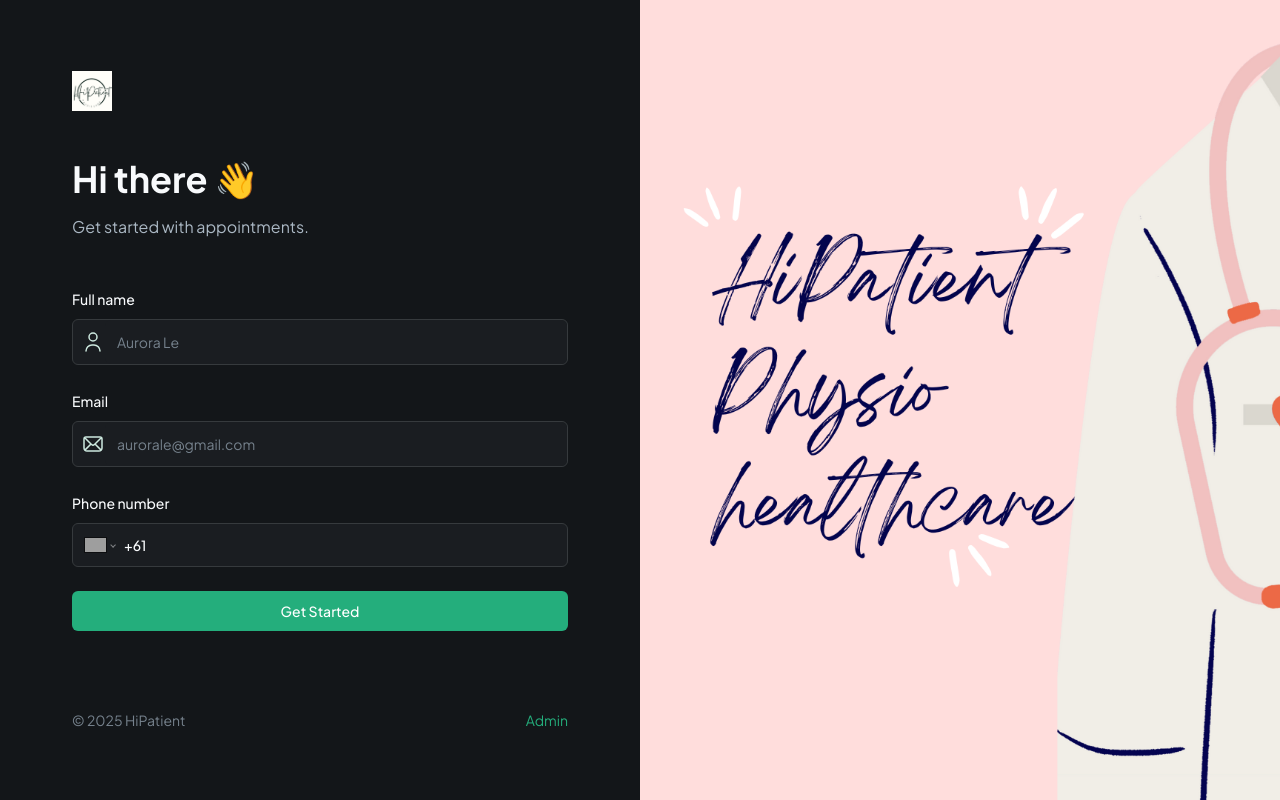
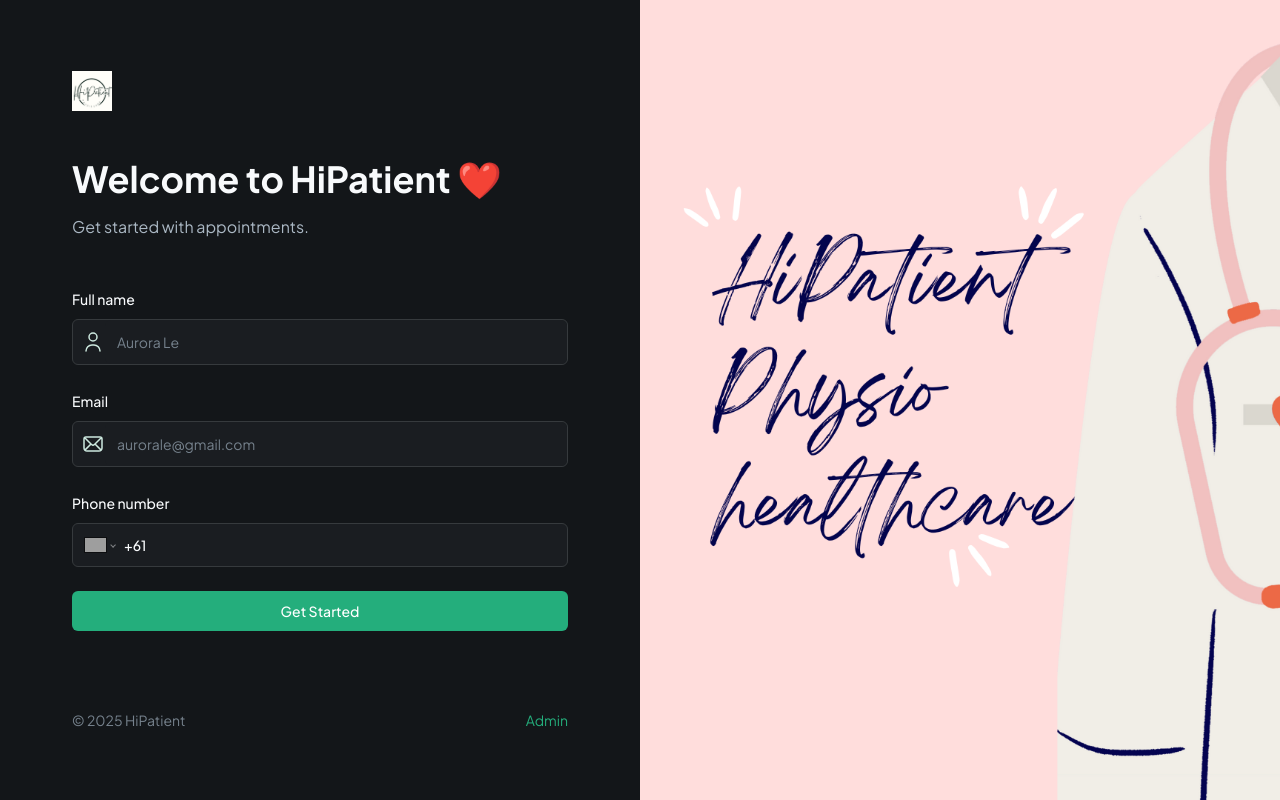
Before and after one commit to Auroraella/HiPatient, a Next.js app: page / in a window 1280 px wide. Built offline with nearby package versions, Linux system fonts and the light colour scheme; grey boxes are pictures that could not be loaded.

Commit message:
Update header text in PatientForm component for improved user greeting

```diff
--- a/components/forms/PatientForm.tsx
+++ b/components/forms/PatientForm.tsx
@@ -59,7 +59,7 @@
     <Form {...form}>
       <form onSubmit={form.handleSubmit(onSubmit)} className="space-y-6 flex-1">
         <section className="mb-12 space-y-4">
-          <h1 className="header">Hi there 👋</h1>
+          <h1 className="header">Welcome to HiPatient ❤️</h1>
           <p className="text-dark-700">Get started with appointments.</p>
         </section>
 
```
